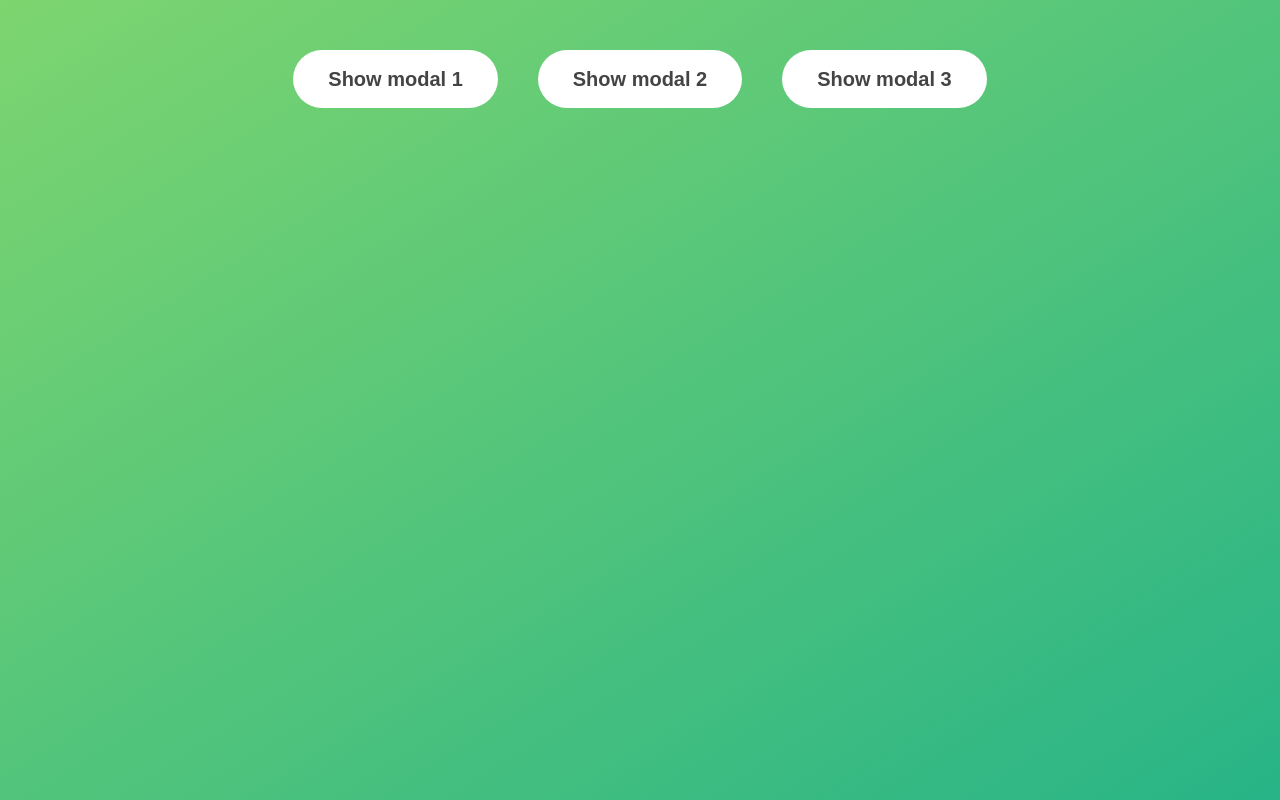
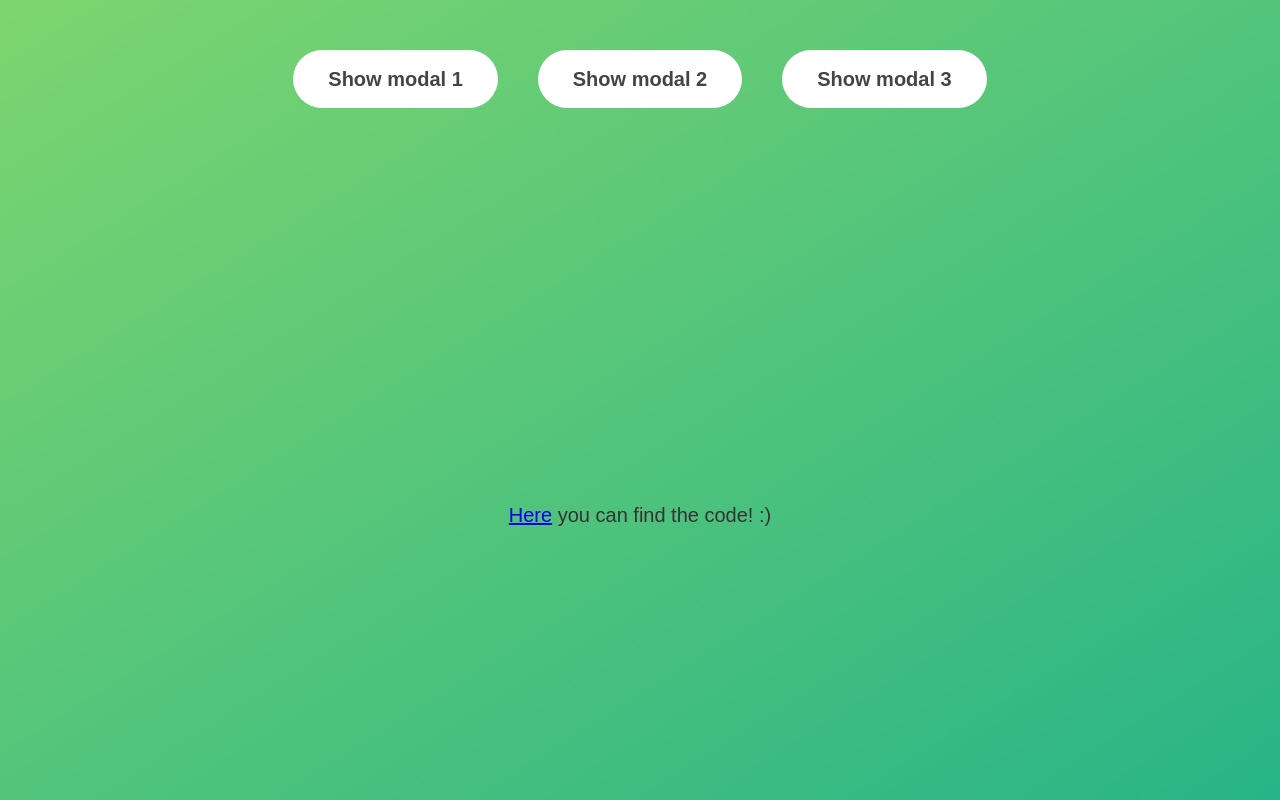
Before and after one commit to DannyIbz/modal-window-js, a plain HTML site: page index.html in a window 1280 px wide. Drawn offline with Linux system fonts and the light colour scheme.

Commit message:
Adding final touches HTML & CSS

```diff
--- a/index.html
+++ b/index.html
@@ -26,7 +26,10 @@
       </p>
     </div>
     <div class="overlay hidden"></div>
-
+    <footer>
+      <a href="https://github.com/DannyIbz/modal-window-js.git" target="_blank">Here</a>
+      you can find the code! :)
+    </footer>
     <script src="script.js"></script>
   </body>
 </html>
--- a/style.css
+++ b/style.css
@@ -19,6 +19,13 @@ body {
   align-items: flex-start;
   justify-content: center;
   background: linear-gradient(to top left, #28b487, #7dd56f);
+}
+
+footer {
+  position: absolute;
+  margin-top: 50rem;
+  text-align: center;
+  font-size: 20px;
 }
 
 .show-modal {
```
